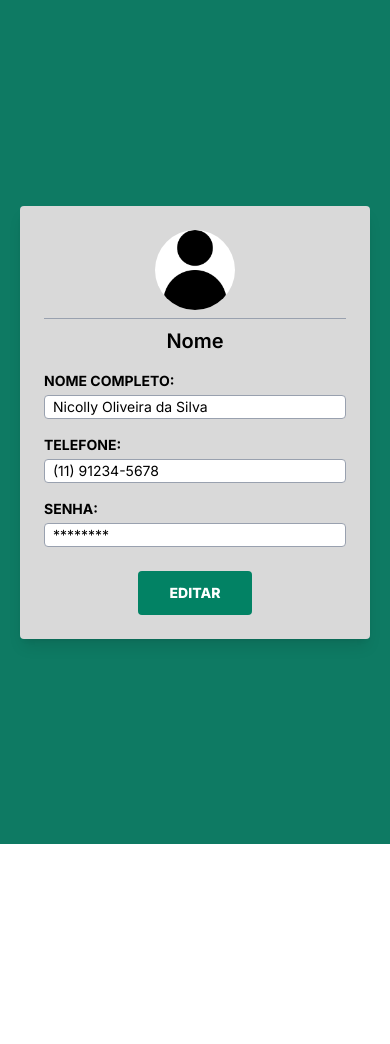
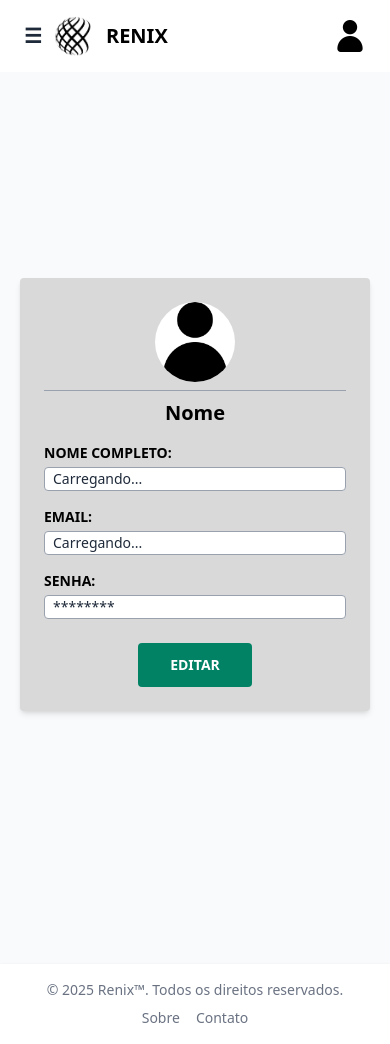
Before and after one commit to Bruno-DevBack/TCC_ADS_ETEC, a Next.js app in the folder Renix/: page /profile in a window 390 px wide. Before the commit the page ends 844 px from the top, so only its background shows below. Built offline with nearby package versions, Linux system fonts and the light colour scheme; no server answers.

Commit message:
Retoques Finais

```diff
--- a/Renix/src/app/profile/page.tsx
+++ b/Renix/src/app/profile/page.tsx
@@ -2,64 +2,87 @@
 
 import Link from 'next/link';
 import { useEffect, useState } from 'react';
+import { useRouter } from 'next/navigation';
 
 export default function ProfilePage() {
   const [user, setUser] = useState<{ name: string; email: string } | null>(null);
+  const [menuAberto, setMenuAberto] = useState(false);
+  const router = useRouter();
 
   useEffect(() => {
     const fetchUser = async () => {
-        const res = await fetch('/api/user?id=ID_DO_USUARIO');  // Passe o ID real do usuário aqui
+      const res = await fetch('/api/user?id=ID_DO_USUARIO'); // Substitua com ID real
       if (res.ok) {
         const data = await res.json();
         setUser(data);
       }
     };
-
     fetchUser();
   }, []);
 
+  return (
+    <div className="flex flex-col min-h-screen bg-gray-50 font-sans text-gray-800">
+      <div
+        className={`fixed top-0 left-0 h-full w-64 bg-white border-r border-gray-200 p-6 z-40 transform transition-transform duration-300 ${menuAberto ? 'translate-x-0' : '-translate-x-full'
+          }`}
+      >
+        <button onClick={() => setMenuAberto(false)} className="mb-6 text-gray-600 font-bold text-xl">
+          ✕
+        </button>
+        <ul className="space-y-4 text-lg">
+          <li>
+            <button onClick={() => router.push('/investments')} className="hover:text-blue-600">Página Inicial</button>
+          </li>
+        </ul>
+      </div>
+      {/* Navbar */}
+      <nav className="bg-white shadow-sm px-6 py-4 flex justify-between items-center">
+        <div className="flex items-center gap-3">
+          <div className="flex items-center space-x-4">
+            <button onClick={() => setMenuAberto(true)} className="text-xl font-bold">
+              ☰
+            </button>
+          </div>
+          <img src="/logo.png" alt="Logo" className="w-10 h-10" />
+          <span className="text-xl text-black font-bold">RENIX</span>
+        </div>
+        {/* Botão do menu */}
 
-  return (
-    <div className="min-h-screen bg-[#0e7a63] flex items-center justify-center">
-      <div className="bg-[#d9d9d9] w-[350px] p-6 rounded flex flex-col items-center shadow-lg">
-        {/* Avatar */}
+        {/* Usuário */}
+        <div className="flex items-center space-x-4">
+          <span className="text-md lg:text-lg hidden sm:block">Olá, Nome</span>
+          <a href="/profile" target="_blank" rel="noopener noreferrer">
+            <img src="/avatar.png" alt="Logo" className="w-8 h-8" />
+          </a>
+        </div>
+      </nav>
+      <div className="min-h-screen bg-[#0e7a63] flex items-center justify-center bg-gray-50" >
+        <div className="shadow-md bg-[#d9d9d9] w-[350px] p-6 rounded flex flex-col items-center shadow-lg">
           <div className="w-20 h-20 rounded-full bg-white flex items-center justify-center mb-2 overflow-hidden">
-          <img
-            src="/avatar.png"
-            alt="Avatar"
-            className="w-20 h-20 object-cover"
-          />
+            <img src="/avatar.png" alt="Avatar" className="w-20 h-20 object-cover" />
           </div>
 
-        {/* Nome no topo */}
           <h2 className="text-black text-xl font-semibold mb-4 border-t border-gray-400 w-full text-center pt-2">
-          Nome
+            {user?.name || 'Nome'}
           </h2>
 
-        {/* "Formulário" de visualização */}
           <div className="w-full text-left space-y-4">
             <div>
-            <label className="text-sm font-bold text-black block mb-1">
-              NOME COMPLETO:
-            </label>
+              <label className="text-sm font-bold text-black block mb-1">NOME COMPLETO:</label>
               <p className="w-full h-6 px-2 bg-white border border-gray-400 rounded text-sm flex items-center">
-              Nicolly Oliveira da Silva
+                {user?.name || 'Carregando...'}
               </p>
             </div>
 
             <div>
-            <label className="text-sm font-bold text-black block mb-1">
-              TELEFONE:
-            </label>
+              <label className="text-sm font-bold text-black block mb-1">EMAIL:</label>
               <p className="w-full h-6 px-2 bg-white border border-gray-400 rounded text-sm flex items-center">
-              (11) 91234-5678
+                {user?.email || 'Carregando...'}
               </p>
             </div>
 
             <div>
-            <label className="text-sm font-bold text-black block mb-1">
-              SENHA:
-            </label>
+              <label className="text-sm font-bold text-black block mb-1">SENHA:</label>
               <p className="w-full h-6 px-2 bg-white border border-gray-400 rounded text-sm flex items-center">
                 ********
               </p>
@@ -68,12 +91,22 @@ import { useEffect, useState } from 'react';
             <div className="flex justify-center items-center pt-2">
               <Link href="/proxima-pagina">
                 <button className="bg-[#028264] text-white px-8 py-3 rounded flex items-center justify-center">
-                <span className="font-extrabold text-sm">EDITAR</span>
+                  <span className="font-bold text-sm">EDITAR</span>
                 </button>
               </Link>
             </div>
           </div>
         </div>
       </div>
+      <footer className="bg-white mt-12 shadow-sm">
+        <div className="max-w-screen-xl mx-auto px-6 py-4 flex flex-col md:flex-row items-center justify-between text-sm text-gray-500">
+          <span>© 2025 <a href="/" className="hover:underline">Renix™</a>. Todos os direitos reservados.</span>
+          <div className="flex gap-4 mt-2 md:mt-0">
+            <a href="/" className="hover:underline">Sobre</a>
+            <a href="/" className="hover:underline">Contato</a>
+          </div>
+        </div>
+      </footer>
+    </div>
   );
 }
```
Also changed, not shown: Renix/public/logo.png (added). Lines whose indentation alone changed are shown as unchanged.
